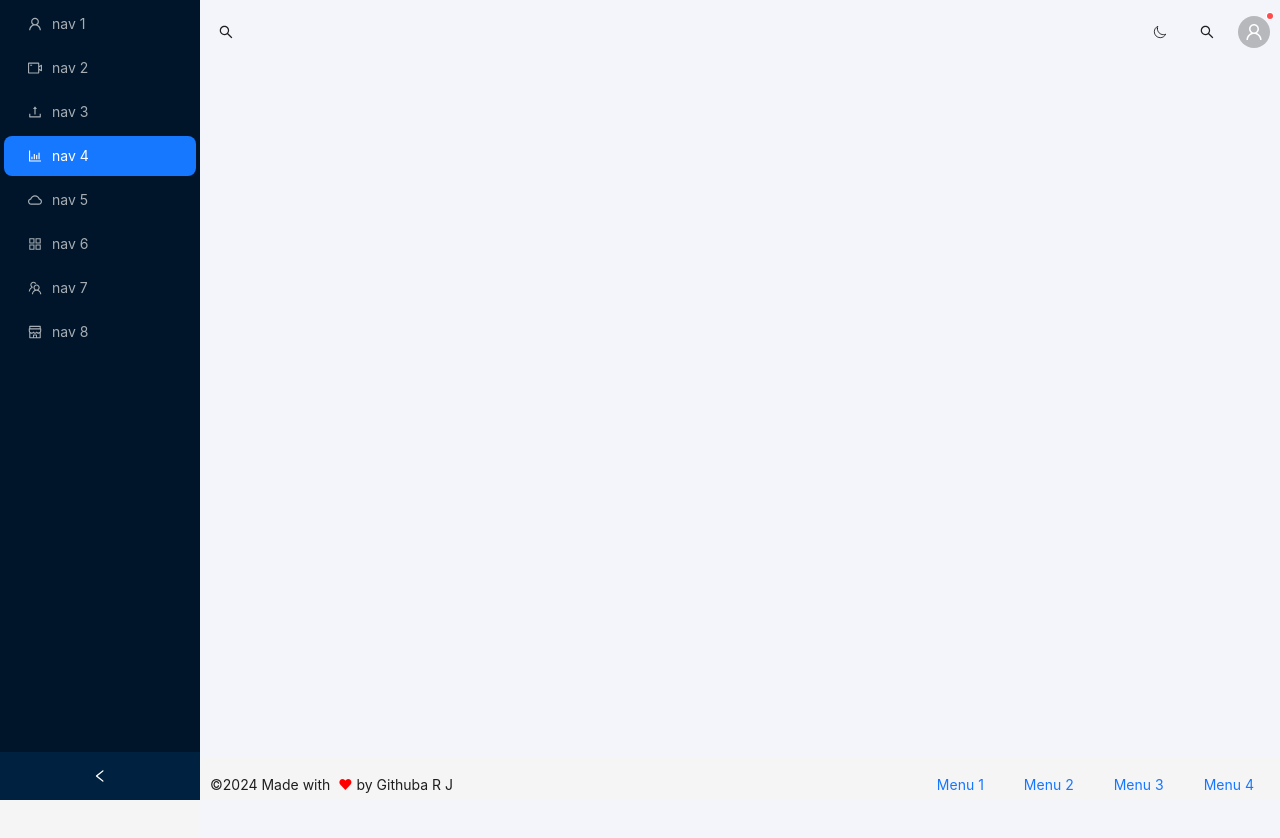
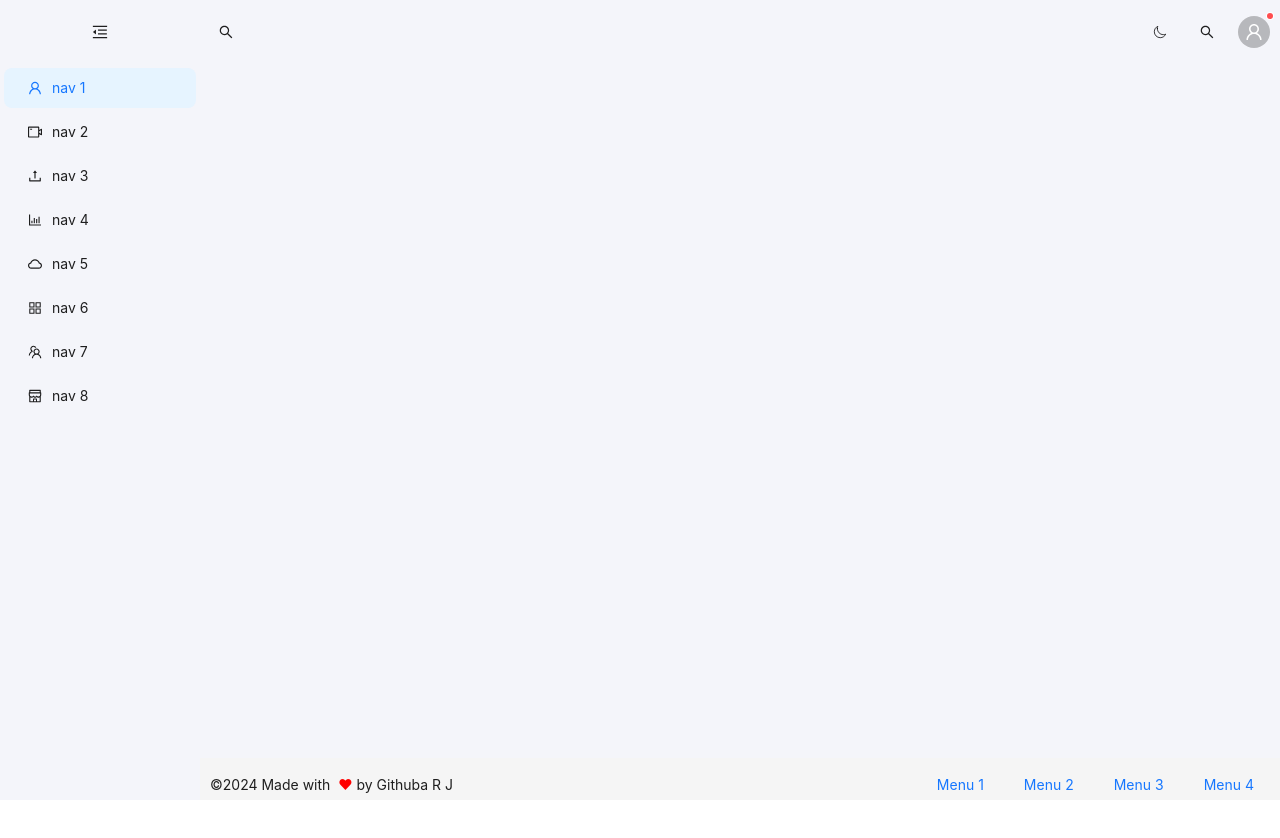
Before and after one commit to githubarj/crm, a React app: page /home in a window 1280 px wide. Shown: the top 838 px of the page. After the commit the page ends 800 px from the top, so only its background shows below. Built offline with nearby package versions, Linux system fonts and the light colour scheme; the HTML template or start-up script is replaced by a standard one.

Commit message:
fixed some resposivness issues

```diff
--- a/src/Components/App/AppSider.jsx
+++ b/src/Components/App/AppSider.jsx
@@ -3,6 +3,8 @@ import {
 	AppstoreOutlined,
 	BarChartOutlined,
 	CloudOutlined,
+	MenuFoldOutlined,
+	MenuUnfoldOutlined,
 	ShopOutlined,
 	TeamOutlined,
 	UploadOutlined,
@@ -10,7 +12,7 @@ import {
 	VideoCameraOutlined,
 } from "@ant-design/icons";
 
-import { Layout, Menu } from "antd";
+import { Button, Layout, Menu } from "antd";
 
 const AppSider = ({ collapsed, setCollapsed }) => {
 	const { Sider } = Layout;
@@ -30,18 +32,31 @@ const AppSider = ({ collapsed, setCollapsed }) => {
 		icon: React.createElement(icon),
 		label: `nav ${index + 1}`,
 	}));
+
 	return (
 		<Sider
 			className="app-layout__sider"
+			breakpoint="lg"
+			theme="light"
 			collapsible
 			collapsed={collapsed}
-			onCollapse={(value) => setCollapsed(value)}
+			trigger={null}
 		>
-			<div className="demo-logo-vertical" />
+			<Button
+				type="text"
+				icon={collapsed ? <MenuUnfoldOutlined /> : <MenuFoldOutlined />}
+				onClick={() => setCollapsed(!collapsed)}
+				className="trigger-button"
+				style={{
+					fontSize: "16px",
+					width: "100%",
+					height: 64,
+				}}
+			/>
 			<Menu
-				theme="dark"
+				className="__menu"
 				mode="inline"
-				defaultSelectedKeys={["4"]}
+				defaultSelectedKeys={["1"]}
 				items={items}
 			/>
 		</Sider>
--- a/src/sass/layouts/_appLayout.scss
+++ b/src/sass/layouts/_appLayout.scss
@@ -1,5 +1,8 @@
 @use "../base/mixin" as *;
 .app-layout {
+    min-height: 100vh;
+    overflow: scroll;
+
     &__sider {
         overflow: auto;
         height: 100vh;
@@ -7,8 +10,19 @@
         left: 0;
         top: 0;
         bottom: 0;
+        background: $home-bg !important;
+        .trigger-button {
+            font-size: "16px";
+            width: 100%;
+            height: auto;
+        }
+        .__menu {
+            background: $home-bg !important;
+            border: none !important;
+        }
     }
     &__layout {
+        width: 100% !important;
         background: $home-bg;
         transition: margin 0.2s normal ease;
     }
@@ -27,7 +41,6 @@
     &__content {
         margin: 24px 16px 0;
         overflow: initial;
-        min-height: 100vh;
     }
     &__footer {
         text-align: center;
```
Also changed, not shown: src/Components/App/AppFooter.jsx (line endings or trailing spaces).
